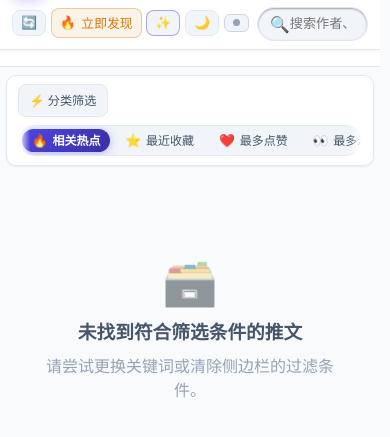
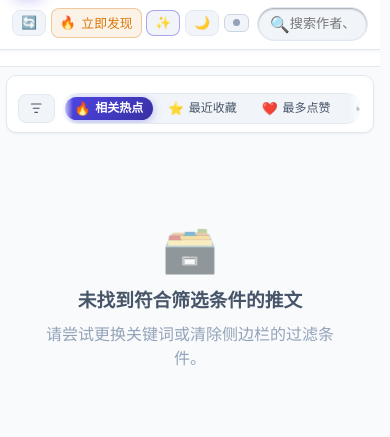
Before and after one commit to epodak/Xcollect, a website: page public/index.html in a window 390 px wide. Shown: the part 43-480 px from the top of the page. Drawn offline with Linux system fonts and the light colour scheme; no server answers.

Commit message:
style(ui): compact mobile filter control

```diff
--- a/public/index.html
+++ b/public/index.html
@@ -141,6 +141,13 @@
       <!-- 控制栏：排序平铺胶囊、视角切换与移动端抽屉唤起 -->
       <div class="control-bar">
         <div class="sort-pills-wrap">
+          <button class="btn-action mobile-filter-btn" id="openDrawerBtn" style="display: none;" title="更多筛选" aria-label="更多筛选">
+            <svg class="btn-icon" viewBox="0 0 24 24" aria-hidden="true">
+              <path d="M4 5h16"></path>
+              <path d="M7 12h10"></path>
+              <path d="M10 19h4"></path>
+            </svg>
+          </button>
           <span class="sort-label">排序:</span>
           <div class="sort-pills" id="sortPills" role="radiogroup" aria-label="推文排序方式">
             <button class="sort-pill active" data-sort="related_hot_desc" role="radio" aria-checked="true" title="综合相关性、内容质量、新颖度、互动速度与新鲜度排序">
@@ -185,9 +192,6 @@
         </div>
 
         <div class="control-actions-wrap">
-          <button class="btn-action mobile-filter-btn" id="openDrawerBtn" style="display: none;" title="打开完整分类与高级过滤">
-            <span>⚡ 分类筛选</span>
-          </button>
           <div class="view-mode-btns">
             <button class="view-btn active" id="btnGridView" title="整齐等高卡片网格 (推荐)">⊞ 等高</button>
             <button class="view-btn" id="btnCompactView" title="紧凑自然瀑布流网格">▤ 紧凑</button>
```
